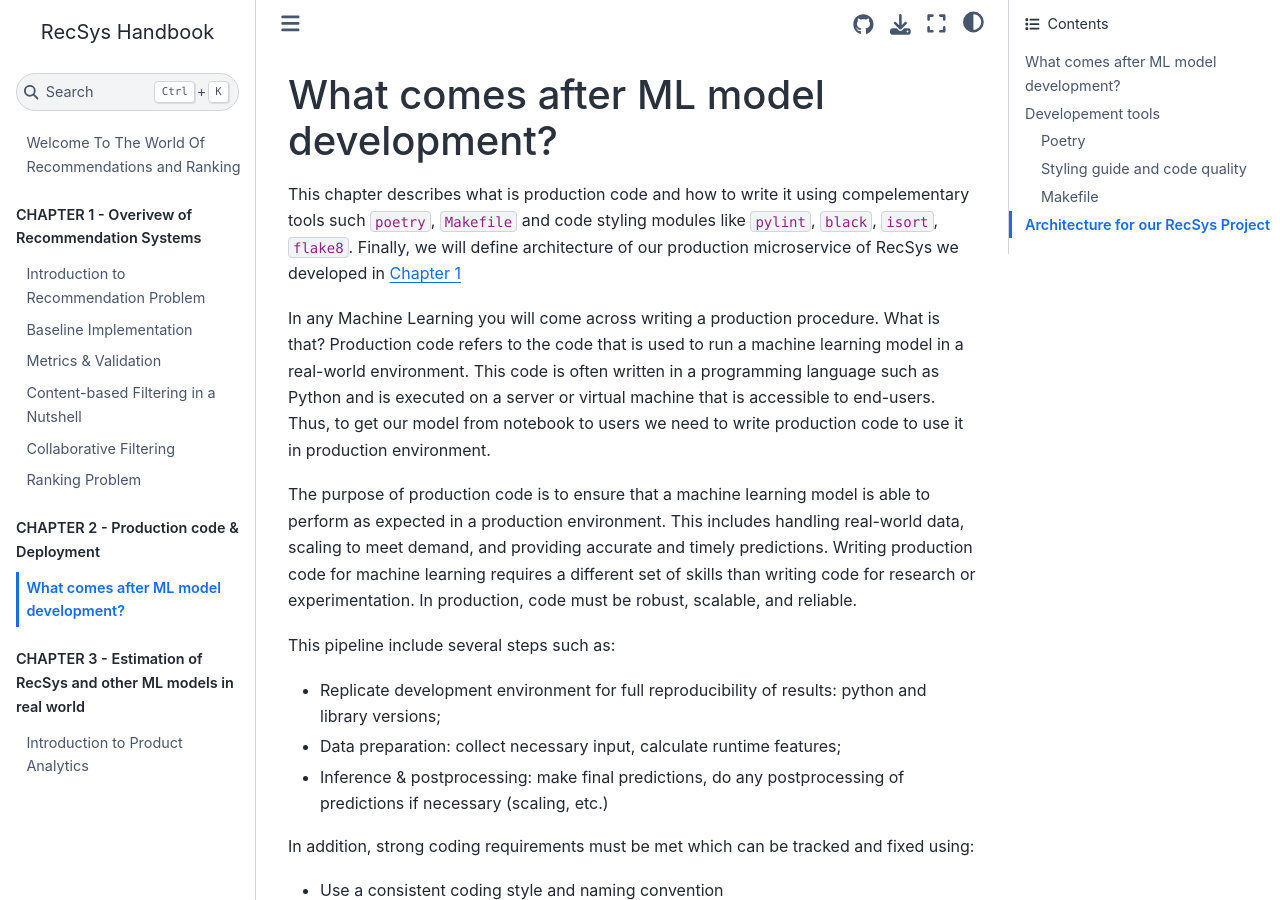
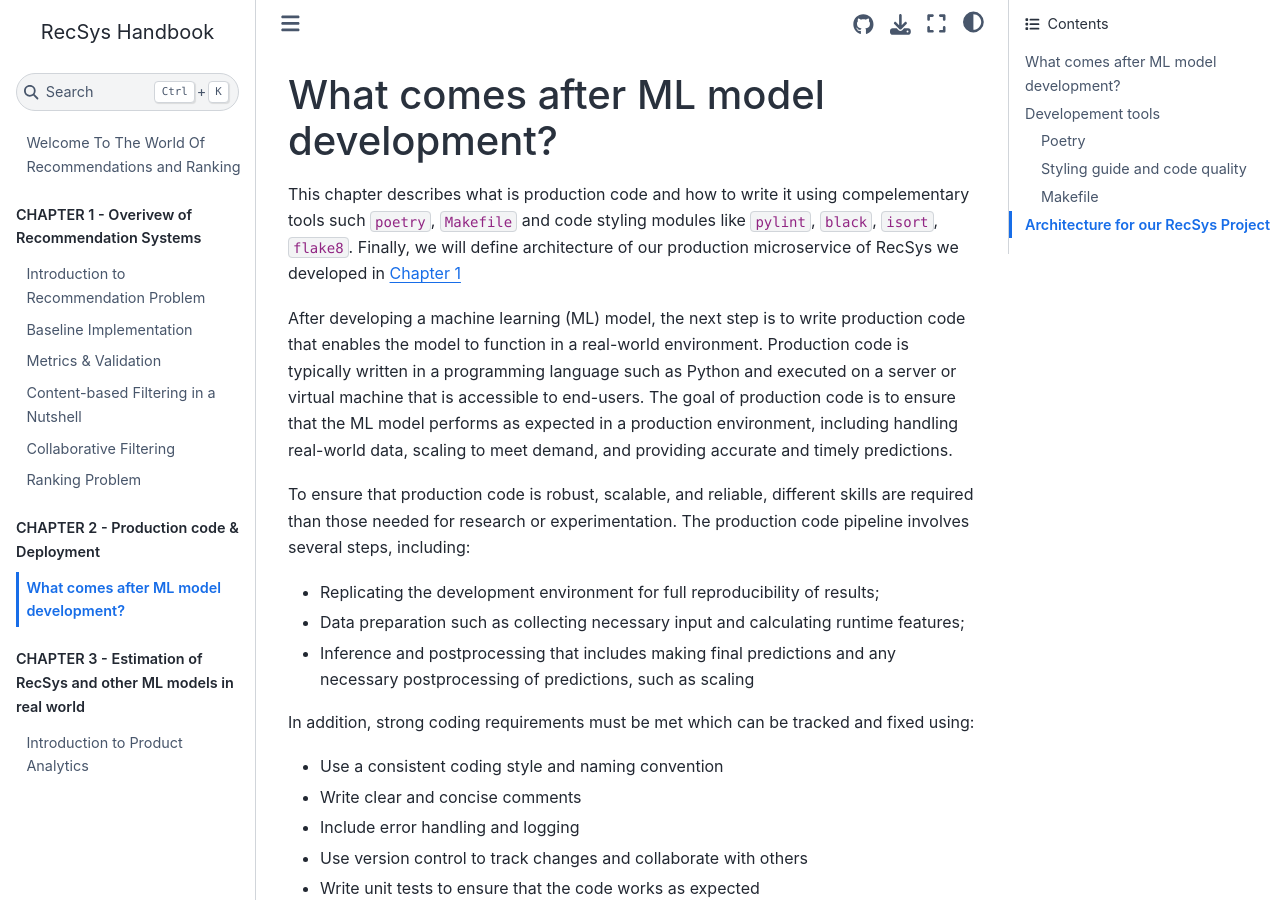
Before and after one commit to kshurik/rekkobook, a Jupyter Book: the page built from docs/chapter2/intro_to_deployment.md, in a window 1280 px wide and 900 px high. Built offline with Jupyter Book 1.0.4 settings and Sphinx 7.4.7 and the Sphinx Book theme 1.1.4, drawn with Linux system fonts in a browser that asks for light colours; some of the changed text lies outside the part shown.

Commit message:
rephrased some parts of text and added architecture img

````diff
--- a/docs/_config.yml
+++ b/docs/_config.yml
@@ -8,7 +8,7 @@
 # Force re-execution of notebooks on each build.
 # See https://jupyterbook.org/content/execute.html
 execute:
-  execute_notebooks: cache
+  execute_notebooks: force
   timeout: -1
 
 # Define the name of the latex output file for PDF builds
@@ -28,4 +28,4 @@
   use_issues_button: true
   use_repository_button: true
   google_analytics_id: G-1KXERRXYG5
-  home_page_in_navbar         : true
+  home_page_in_navbar: true
--- a/docs/chapter2/intro_to_deployment.md
+++ b/docs/chapter2/intro_to_deployment.md
@@ -1,27 +1,26 @@
 # What comes after ML model development?
 This chapter describes what is production code and how to write it using compelementary tools
 such `poetry`, `Makefile` and code styling modules like `pylint`, `black`, `isort`, `flake8`.
-Finally, we will define architecture of our production microservice of RecSys we developed in [Chapter 1](https://rekkobook.com/chapter1/full_pipeline.html)
+Finally, we will define architecture of our production microservice of RecSys we developed in
+[Chapter 1](https://rekkobook.com/chapter1/full_pipeline.html)
 
 
-In any Machine Learning you will come across writing a production procedure. What is that?
-Production code refers to the code that is used to run a machine learning model in a real-world environment.
-This code is often written in a programming language such as Python and is executed on a server
-or virtual machine that is accessible to end-users. Thus, to get our model from notebook to users
-we need to write production code to use it in production environment.
+After developing a machine learning (ML) model, the next step is to write production code
+that enables the model to function in a real-world environment. Production code is typically
+written in a programming language such as Python and executed on a server or virtual machine
+that is accessible to end-users. The goal of production code is to ensure that the ML model
+performs as expected in a production environment, including handling real-world data, scaling
+to meet demand, and providing accurate and timely predictions.
 
 
-The purpose of production code is to ensure that a machine learning model is able to perform
-as expected in a production environment. This includes handling real-world data, scaling to meet
-demand, and providing accurate and timely predictions. Writing production code for machine learning
-requires a different set of skills than writing code for research or experimentation. In production,
-code must be robust, scalable, and reliable.
+To ensure that production code is robust, scalable, and reliable, different skills are required
+than those needed for research or experimentation. The production code pipeline involves several steps,
+including:
+- Replicating the development environment for full reproducibility of results;
+- Data preparation such as collecting necessary input and calculating runtime features;
+- Inference and postprocessing that includes making final predictions and any necessary
+postprocessing of predictions, such as scaling
 
-
-This pipeline include several steps such as:
-- Replicate development environment for full reproducibility of results: python and library versions;
-- Data preparation: collect necessary input, calculate runtime features;
-- Inference & postprocessing: make final predictions, do any postprocessing of predictions if necessary (scaling, etc.)
 
 In addition, strong coding requirements must be met which can be tracked and fixed using:
 - Use a consistent coding style and naming convention
@@ -325,4 +324,47 @@
 to build, test, and deploy their code.
 
 # Architecture for our RecSys Project
-TBD
+Let's recall the two-level architecture of a recommender system consists of two main components:
+the candidate generator and the ranker. The candidate generator is responsible for
+selecting a set of items that are likely to be of interest to the user, and the ranker
+takes those items and ranks them in order of predicted relevance to the user. Keeping
+that in mind, the architecture for the light version will be as following:
+
+```{image} ./img/recsys_architecture.png
+:alt: fishy
+:class: bg-primary mb-1
+:width: 400px
+:align: center
+```
+
+Here is a detailed description of each component:
+1. Client - user interface to interact with the product;
+
+2. First-level model a.k.a candidate Generator: The candidate generator is the first level in the
+recommender system architecture. Its role is to select a set of items that are likely to be of
+interest to the user. It is usually designed to be very fast and efficient, as it needs to process
+a large number of potential items in a short amount of time. There are several ways to implement
+the candidate generator, such as collaborative filtering, content-based filtering, or a hybrid
+approach that combines both techniques.
+
+In the architecture above service described, the candidate generator receives a `user_id` as an
+input and uses a first-level model to select a set of candidate items that are likely to be of
+interest to that user. The first-level model can be a collaborative filtering model, a content-based
+filtering model, or a hybrid model that combines both techniques. The output of the candidate
+generator is a set of candidate items.
+
+3. FeatureStore - TBD
+
+4. ReRanker: The ranker is the second level in the recommender system architecture. Its role
+is to take the set of candidate items generated by the candidate generator and rank them in order
+of predicted relevance to the user. The ranker is usually a more complex and computationally
+expensive model than the candidate generator, as it needs to process a smaller set of potential
+items but with more detailed information.
+
+In production architecture described above, the ranker takes the set of candidate items generated
+by the first-level model and uses a feature store to enrich the data with additional information
+about the items and the user. This additional information could include item features such as genre,
+release date, or popularity, as well as user features such as demographics, past purchases,
+or browsing history. The ranker then applies a more sophisticated machine learning model to predict
+the relevance of each item to the user and sorts the items in order of predicted relevance.
+The output of the ranker is a sorted list of items that are likely to be of interest to the user.
````
Also changed, not shown: docs/chapter2/img/recsys_architecture.png (added).
